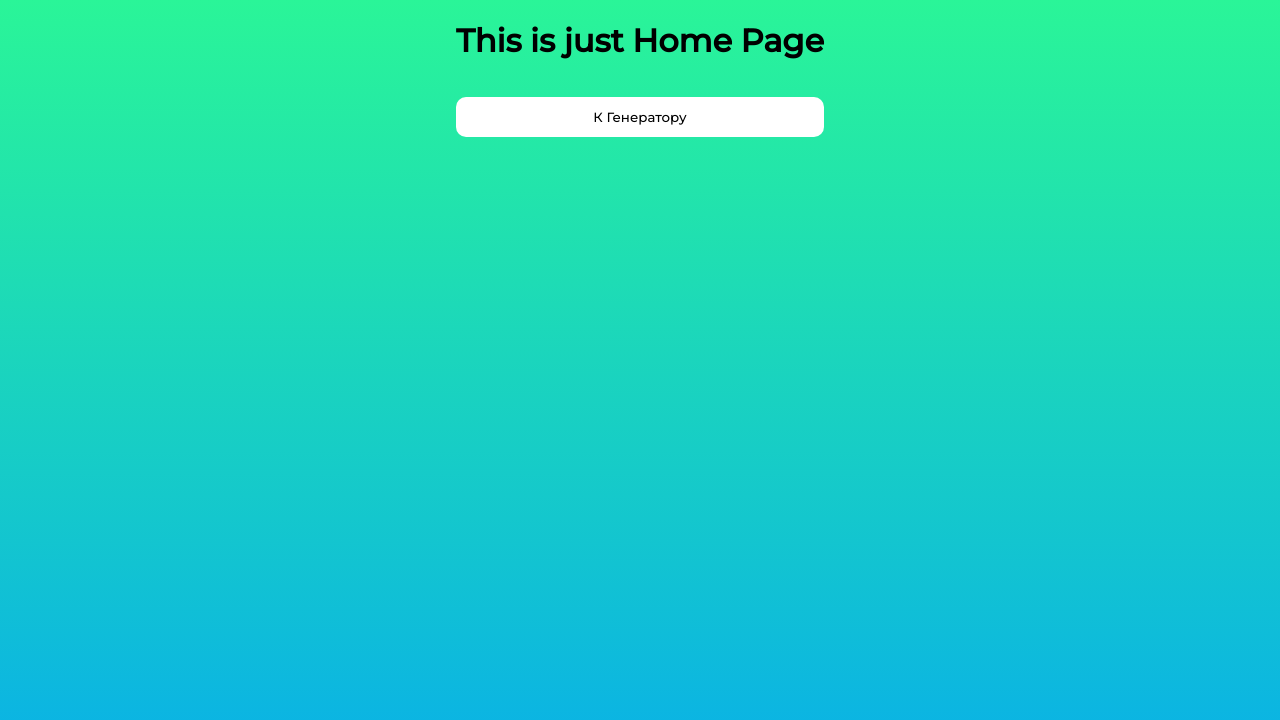
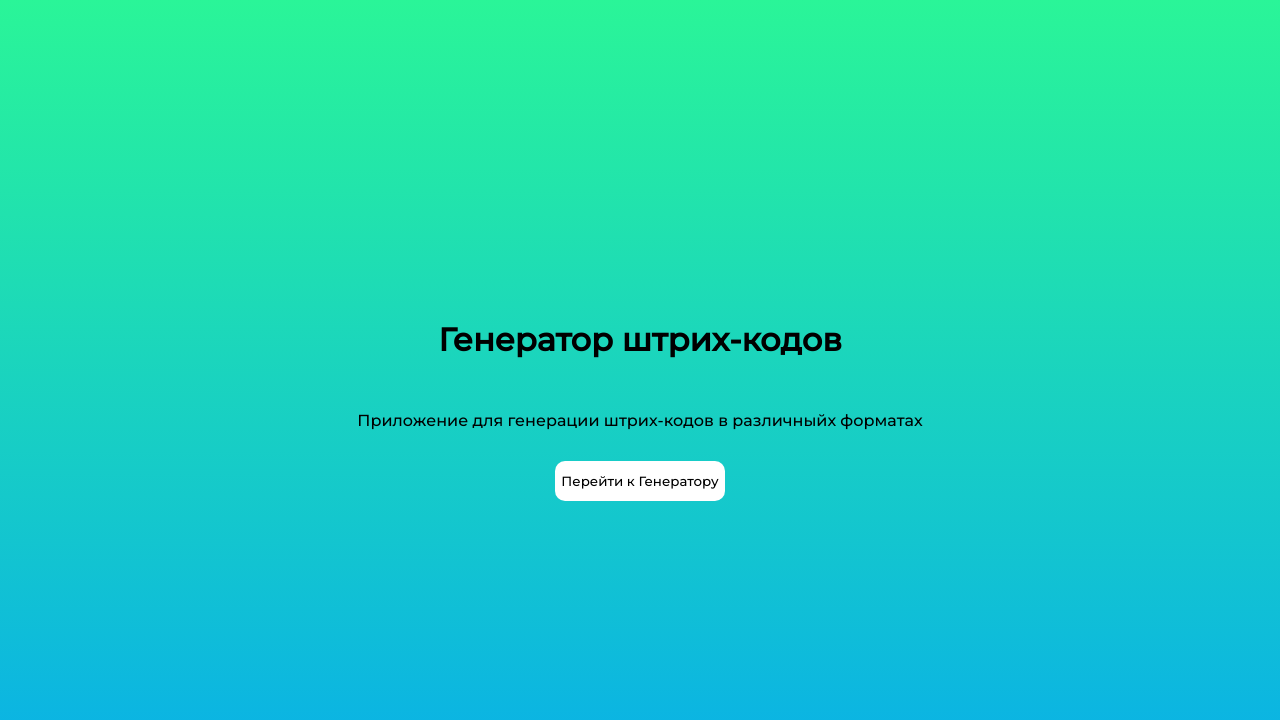
Before and after one commit to afteralls/qb-generator, a Vue app: page /home in a window 1280 px wide. Shown: the top 720 px of the page. Built offline with nearby package versions, Linux system fonts and the light colour scheme; a web font is replaced by a local one; what maska would draw is missing.

Commit message:
Add styles for home page

```diff
--- a/src/view/HomePage.vue
+++ b/src/view/HomePage.vue
@@ -1,7 +1,8 @@
 <template>
-  <div class="_column">
-    <h1>This is just Home Page</h1>
-    <button class="_btn" @click.prevent="$router.push('/generator')">К Генератору</button>
+  <div class="main-page">
+    <h1>Генератор штрих-кодов</h1>
+    <p>Приложение для генерации штрих-кодов в различныйх форматах</p>
+    <button class="_btn" @click.prevent="$router.push('/generator')">Перейти к Генератору</button>
   </div>
 </template>
 
@@ -11,6 +12,14 @@ export default {
 }
 </script>
 
-<style>
+<style lang="scss">
+@import '../assets/scss/variables';
 
+.main-page {
+  display: flex;
+  flex-direction: column;
+  justify-content: center;
+  align-items: center;
+  gap: $gap;
+}
 </style>
```
